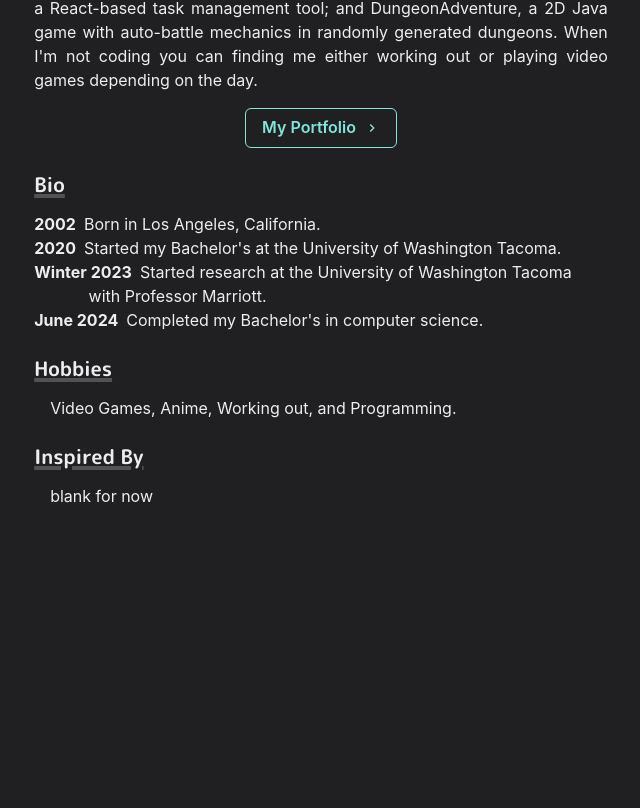
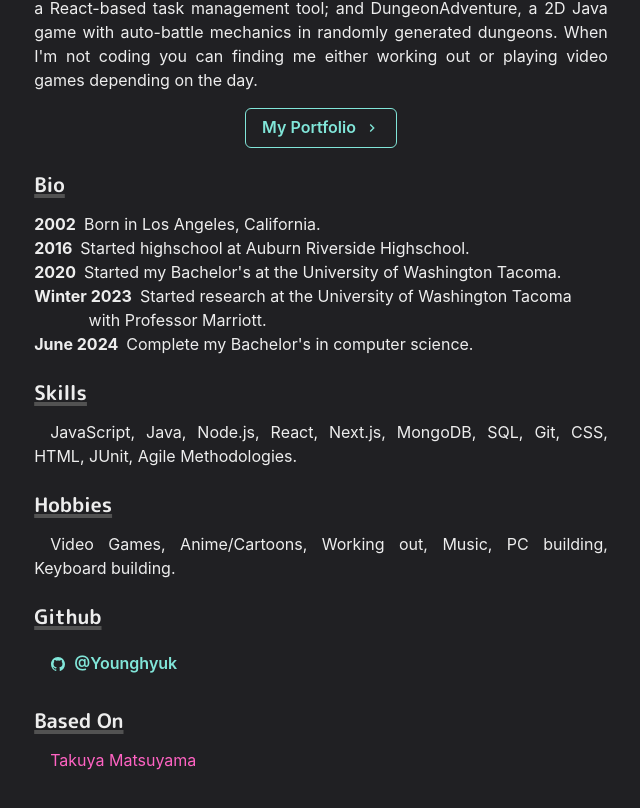
Before and after one commit to Younghyuuk/AYC-Website, a Next.js app: page / in a window 1280 px wide. Shown: the part 586-1394 px from the top of the page, without its empty margins (319-959 px from the left). Before the commit the page ends 1150 px from the top, so only its background shows below. Built offline with nearby package versions, Linux system fonts and the light colour scheme.

Commit message:
added in skills section

```diff
--- a/pages/index.js
+++ b/pages/index.js
@@ -6,9 +6,12 @@ import {
     Image,
     Heading,
     Link,
+    List,
+    ListItem,
     useColorModeValue
 } from '@chakra-ui/react'
 import { ChevronRightIcon } from '@chakra-ui/icons'
+import { IoLogoGithub } from 'react-icons/io5'
 import Layout from '../components/layouts/pageTransition'
 import Section from '../components/section'
 import Paragraph from '../components/paragraphStyle'
@@ -77,6 +80,10 @@ const Page = () => {
                         Born in Los Angeles, California.
                     </BioSection>
                     <BioSection>
+                        <BioYear>2016</BioYear>
+                        Started highschool at Auburn Riverside Highschool.
+                    </BioSection>
+                    <BioSection>
                         <BioYear>2020</BioYear>
                         Started my Bachelor&apos;s at the University of Washington Tacoma.
                     </BioSection>
@@ -86,8 +93,17 @@ const Page = () => {
                     </BioSection>
                     <BioSection>
                         <BioYear>June 2024</BioYear>
-                        Completed my Bachelor&apos;s in computer science.
+                        Complete my Bachelor&apos;s in computer science.
                     </BioSection>
+                </Section>
+
+                <Section delay = {0.3}>
+                    <Heading as = "h3" variant = "section-title">
+                        Skills
+                    </Heading>
+                    <Paragraph>
+                        JavaScript, Java, Node.js, React, Next.js, MongoDB, SQL, Git, CSS, HTML, JUnit, Agile Methodologies.
+                    </Paragraph>
                 </Section>
 
                 <Section delay = {0.3}>
@@ -95,15 +111,37 @@ const Page = () => {
                         Hobbies
                     </Heading>
                     <Paragraph>
-                        Video Games, Anime, Working out, and Programming.
+                        Video Games, Anime/Cartoons, Working out, Music, PC building, Keyboard building.
                     </Paragraph>
                 </Section>
+
                 <Section delay = {0.3}>
                     <Heading as = "h3" variant = "section-title">
-                        Inspired By
+                        Github
+                    </Heading>
+                    <List>
+                        <ListItem>
+                            <Link href="https://github.com/Younghyuuk" target="_blank">
+                                <Button
+                                    variant="ghost"
+                                    colorScheme="teal"
+                                    leftIcon={<IoLogoGithub />}
+                                >
+                                    @Younghyuk
+                                </Button>
+                            </Link>
+                    </ListItem>
+                </List>
+                </Section>
+
+                <Section delay = {0.3}>
+                    <Heading as = "h3" variant = "section-title">
+                        Based On
                     </Heading>
                     <Paragraph>
-                        blank for now
+                    <Link href="https://www.craftz.dog/" target="_blank">
+                             Takuya Matsuyama
+                    </Link>
                     </Paragraph>
                 </Section>
             </Container>
```
